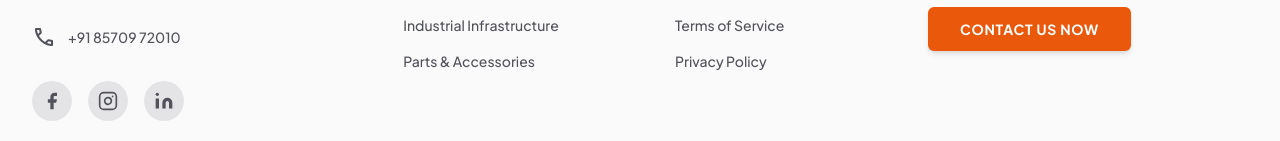
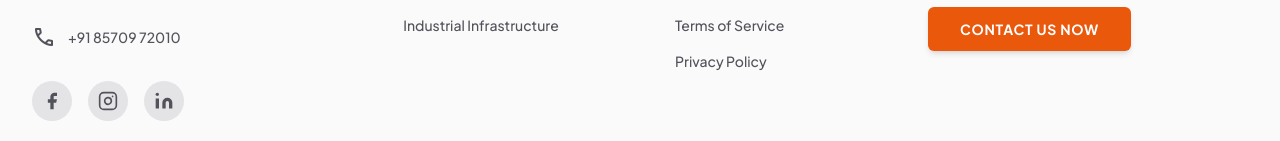
Before and after one commit to mohitgasservice2017-arch/Company-Webpage, a React (Vite) app: page / in a window 1280 px wide. Shown: the part 3251-3392 px from the top of the page. Built offline with nearby package versions, Linux system fonts and the light colour scheme.

Commit message:
removed the accessories from the footer

```diff
--- a/src/App.tsx
+++ b/src/App.tsx
@@ -331,7 +331,6 @@ function App() {
           <a className="font-['Plus_Jakarta_Sans'] text-sm font-medium text-zinc-600 dark:text-zinc-400 hover:text-orange-600 dark:hover:text-orange-400 transition-colors" href="#">Residential Services</a>
           <a className="font-['Plus_Jakarta_Sans'] text-sm font-medium text-zinc-600 dark:text-zinc-400 hover:text-orange-600 dark:hover:text-orange-400 transition-colors" href="#">Commercial Solutions</a>
           <a className="font-['Plus_Jakarta_Sans'] text-sm font-medium text-zinc-600 dark:text-zinc-400 hover:text-orange-600 dark:hover:text-orange-400 transition-colors" href="#">Industrial Infrastructure</a>
-          <a className="font-['Plus_Jakarta_Sans'] text-sm font-medium text-zinc-600 dark:text-zinc-400 hover:text-orange-600 dark:hover:text-orange-400 transition-colors" href="#">Parts & Accessories</a>
         </div>
         <div className="flex flex-col gap-4">
           <h4 className="font-bold text-zinc-900 dark:text-white mb-2 uppercase tracking-wider text-sm">Support</h4>
```
